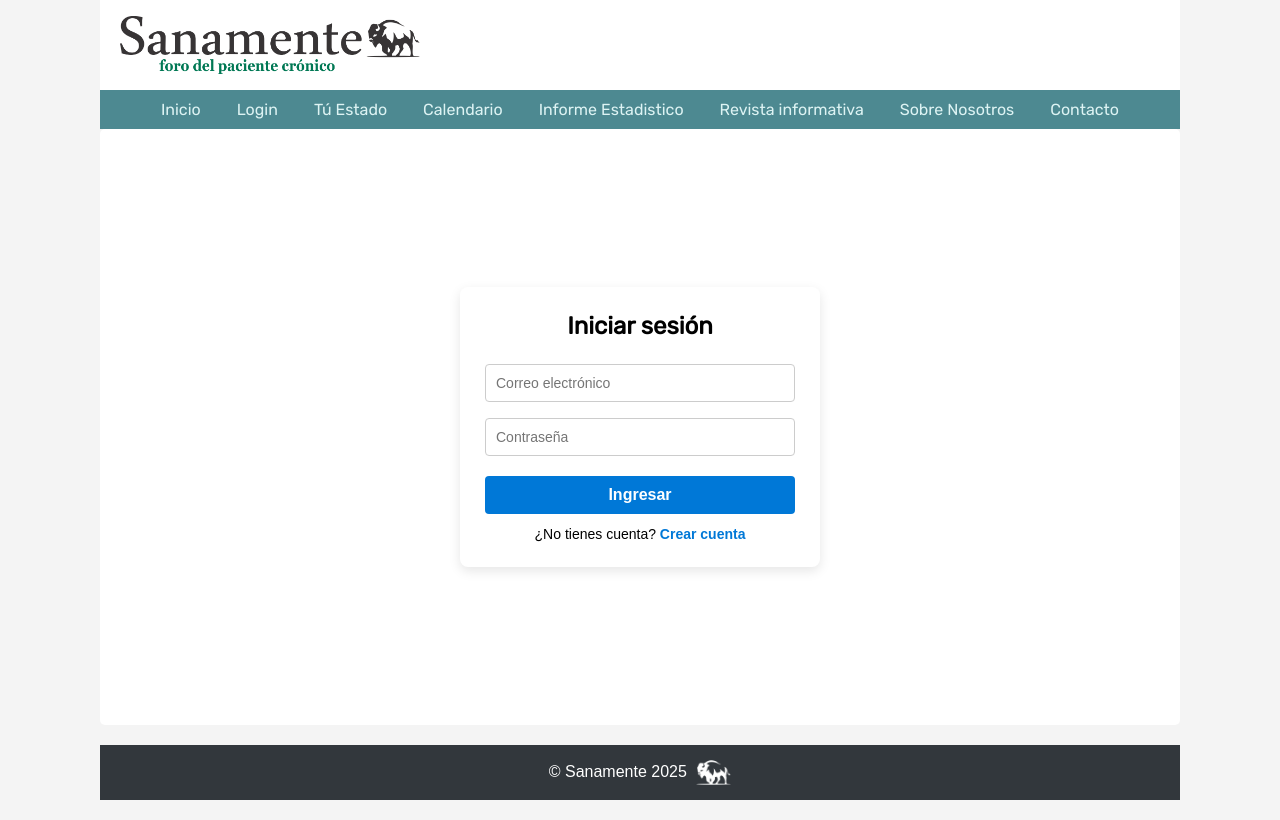
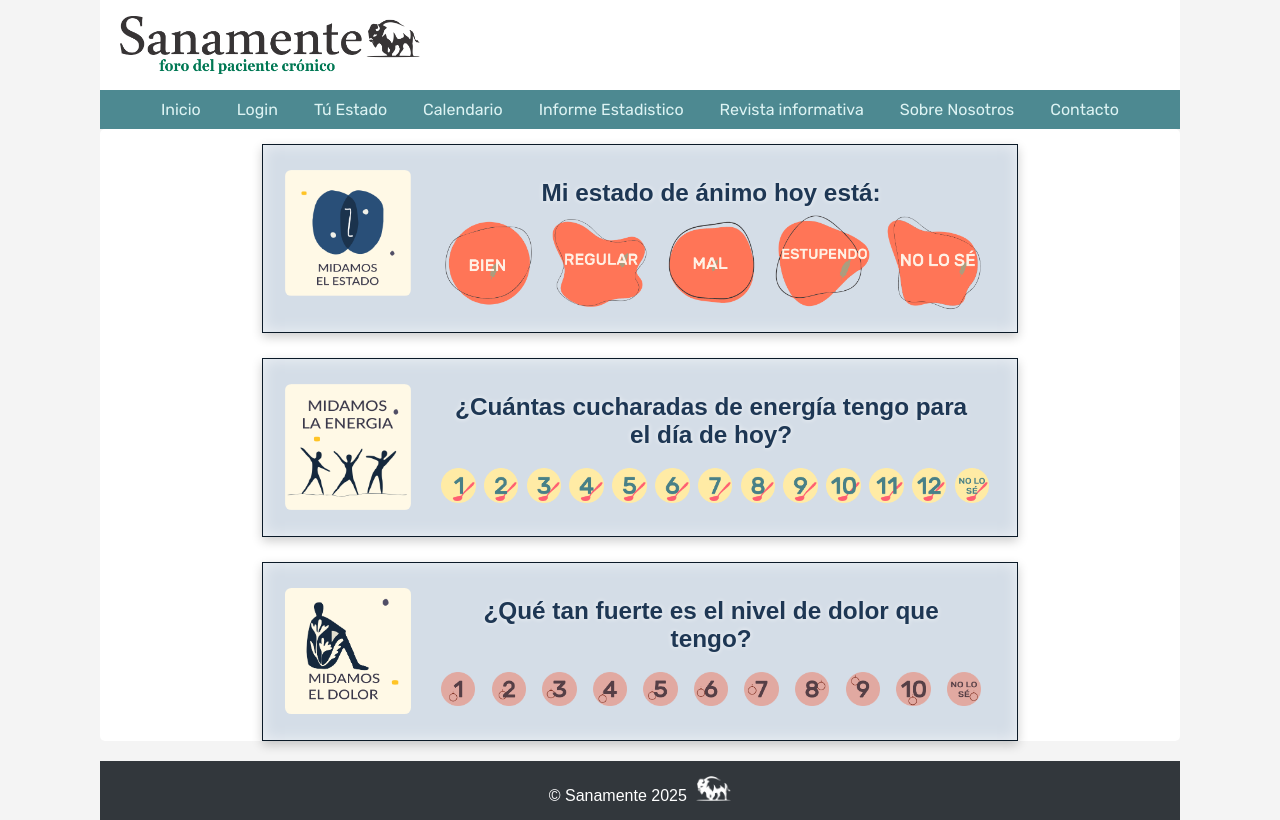
Before and after one commit to juanignaciobayugar/sanamenteReact, a React (Vite) app: page / in a window 1280 px wide. Built offline with nearby package versions, Linux system fonts and the light colour scheme; a web font is replaced by a local one.

Commit message:
cambios en icono cuestionario

```diff
--- a/src/Layaout.tsx
+++ b/src/Layaout.tsx
@@ -1,5 +1,5 @@
 import Aside from "./Aside"
-import Central from "./central"
+import Central from "./Central"
 
 
 function Layout() {
--- a/src/central.tsx
+++ b/src/central.tsx
@@ -1,9 +1,8 @@
-import Header from "./components/Header";
-import Nav from "./components/Nav";
-import Footer from "./components/Footer";
-import MainEstadistica from "./pages/estudioEstadistico/MainEstadistica.tsx"
-import "./pages/login/login.css";
-import MainLogin from "./pages/login/MainLogin.tsx";
+import Header from "./components/Header.tsx";
+import Nav from "./components/Nav.tsx";
+import Footer from "./components/Footer.tsx";
+import MainCuestionario from "./pages/cuestionario/prueba.tsx";
+import "./pages/cuestionario/cuestionario.css"
 
 function Central() {
 
@@ -14,7 +13,7 @@ function Central() {
     <div className="central">
       <Header />
       <Nav />
-      <MainLogin />
+      <MainCuestionario />
       <Footer />
     </div>
     </>
--- a/src/pages/cuestionario/Card.tsx
+++ b/src/pages/cuestionario/Card.tsx
@@ -1,3 +1,5 @@
+import React, { useState, useEffect } from "react";
+
 interface ButtonData {
   value: string;
   imgSrc: string;
@@ -7,10 +9,42 @@ interface CardProps {
   title: string;
   imageSrc: string;
   buttons: ButtonData[];
-    variant?: string; //
+  variant?: string;
 }
 
 const Card: React.FC<CardProps> = ({ title, imageSrc, buttons, variant }) => {
+  const [ultimoEstado, setUltimoEstado] = useState<string | null>(null);
+
+  // Recuperar al montar
+  useEffect(() => {
+    const guardado = localStorage.getItem("ultimoEstado");
+    if (guardado) {
+      const parsed = JSON.parse(guardado);
+      if (parsed.tipo === "estado") {
+        setUltimoEstado(parsed.valor);
+      }
+    }
+  }, []);
+
+  const handleClick = (valor: string) => {
+    if (!ultimoEstado) {
+      setUltimoEstado(valor);
+      localStorage.setItem(
+        "ultimoEstado",
+        JSON.stringify({ tipo: "estado", valor, timestamp: Date.now() })
+      );
+    } else {
+      alert(
+        `Ya tenés un valor asignado de "Estado". Si deseas cambiar, desmarca la etiqueta en el segmento "mi día".`
+      );
+    }
+  };
+
+  const handleClear = () => {
+    setUltimoEstado(null);
+    localStorage.removeItem("ultimoEstado");
+  };
+
   return (
     <div className="card">
       <div className="contenedor">
@@ -25,13 +59,26 @@ const Card: React.FC<CardProps> = ({ title, imageSrc, buttons, variant }) => {
             {buttons.map((btn, index) => (
               <button
                 key={index}
-                className={`btn-img${variant ?? ""} btn-img${index + 1}${variant ?? ""} btnEstado`}
-                data-valorestado={btn.value}
+                className={`btn-img${variant ?? ""} btn-img${index + 1}${
+                  variant ?? ""
+                } btnEstado`}
+                onClick={() => handleClick(btn.value)}
               >
                 <img src={btn.imgSrc} alt={btn.value} />
               </button>
             ))}
           </div>
+
+          {/* Mostrar el valor seleccionado y permitir borrarlo */}
+          {ultimoEstado && (
+            <div
+              id="valorEstado"
+              style={{ display: "block", cursor: "pointer" }}
+              onClick={handleClear}
+            >
+              <p>Seleccionado: {ultimoEstado} (clic para borrar)</p>
+            </div>
+          )}
         </div>
       </div>
     </div>
```
